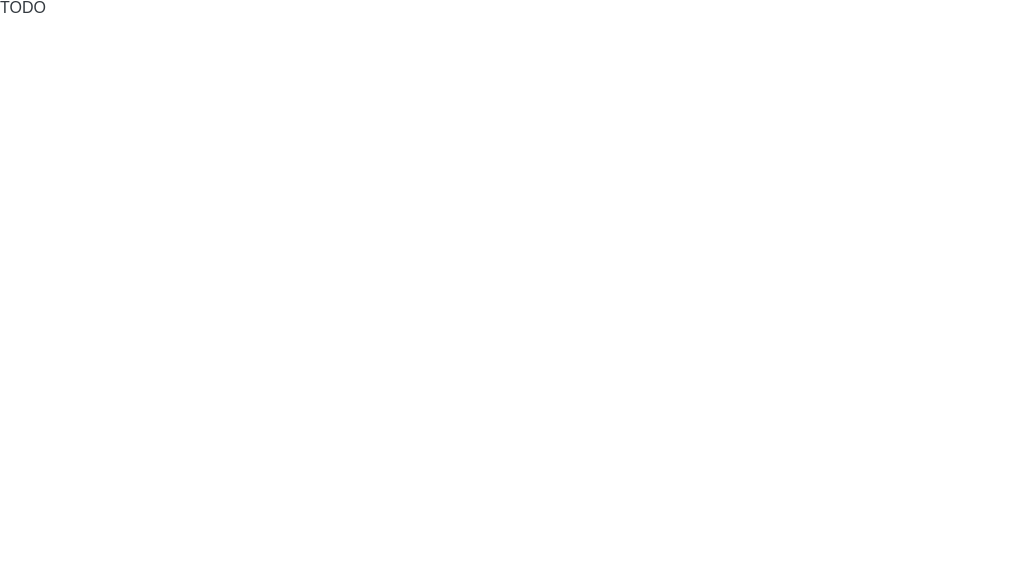
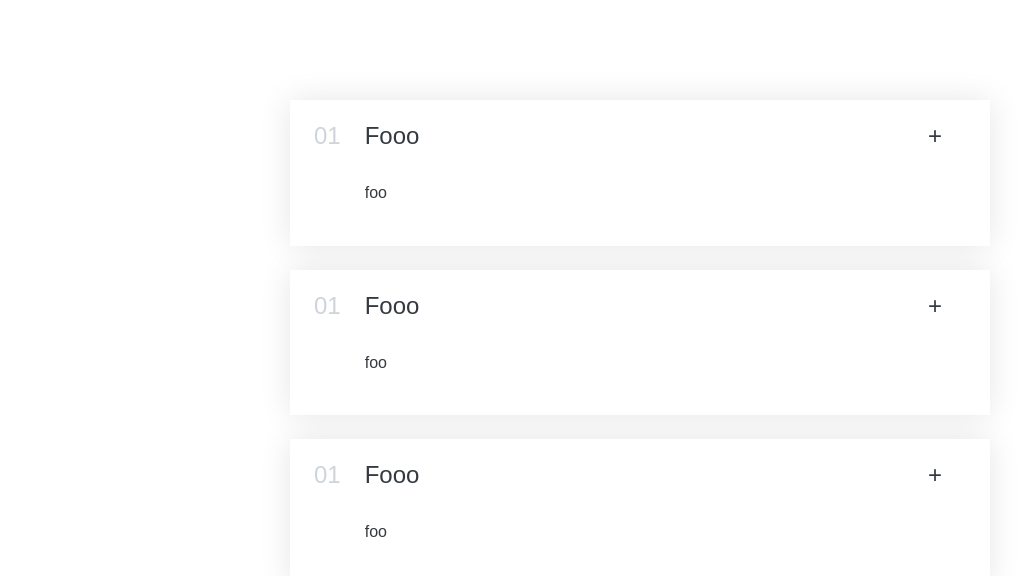
Before and after one commit to phrsouza/accordion, a React (Create React App) app: page / in a window 1280 px wide. Shown: the top 576 px of the page, without its empty margins (0-1026 px from the left). Built offline with nearby package versions, Linux system fonts and the light colour scheme.

Commit message:
add app basic structure

```diff
--- a/src/App.js
+++ b/src/App.js
@@ -16,13 +16,26 @@ const faqs = [
 ];
 
 export default function App() {
+  return <Accordion />;
+}
+
+function Accordion() {
   return (
-    <div>
-      <Accordion />
-    </div>
+    <ul className="accordion">
+      {faqs.map((faq) => (
+        <AccordionItem faq={faq} />
+      ))}
+    </ul>
   );
 }
 
-function Accordion() {
-  return <div>TODO</div>;
+function AccordionItem({ number, title, description }) {
+  return (
+    <li className="item">
+      <span className="number">01</span>
+      <span className="title">Fooo</span>
+      <icon className="title">+</icon>
+      <div className="content-box">foo</div>
+    </li>
+  );
 }
```
